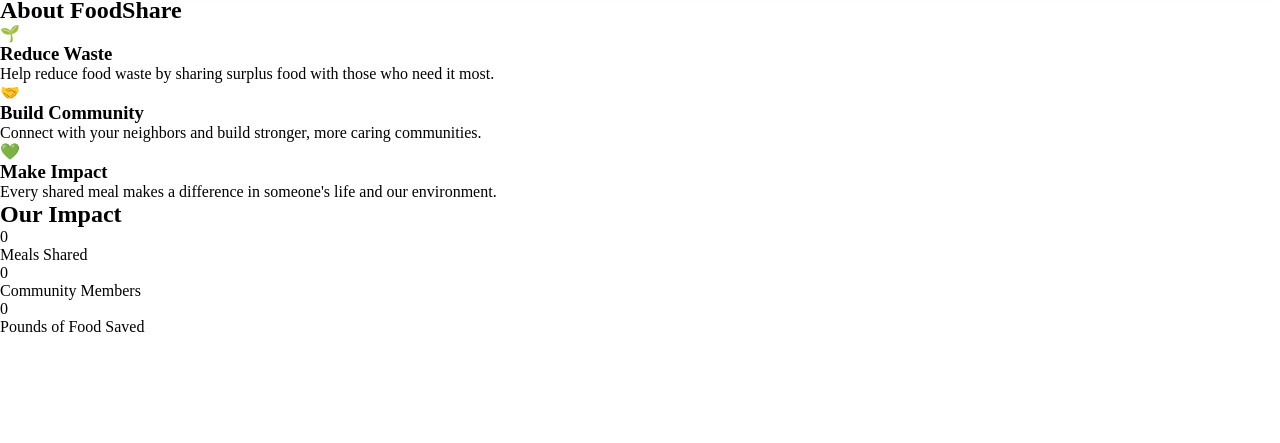
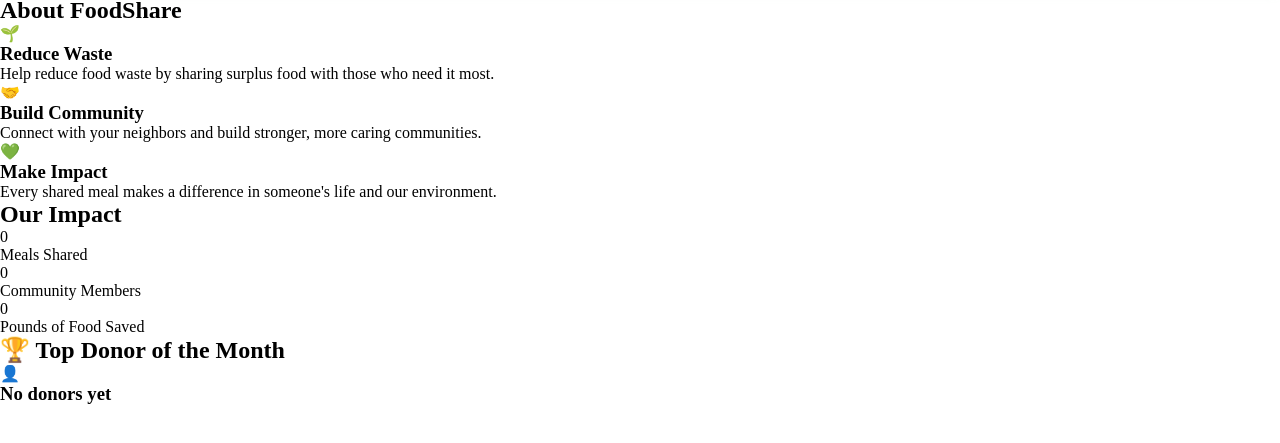
Before and after one commit to schizophrenicman/Food-Waste-Management, a plain HTML site: page index.html in a window 1280 px wide. Shown: the part 85-528 px from the top of the page. Drawn offline with Linux system fonts and the light colour scheme.

Commit message:
adding top donar

```diff
--- a/index.html
+++ b/index.html
@@ -116,4 +116,17 @@
           </div>
         </div>
       </section>
+
+      <!-- Top Donor -->
+      <section id="top-donor" class="section">
+        <div class="container">
+          <h2>🏆 Top Donor of the Month</h2>
+          <div id="top-donor-card" class="top-donor-card">
+            <div class="donor-avatar">👤</div>
+            <div class="donor-info">
+              <h3 id="top-donor-name">No donors yet</h3>
+            </div>
+          </div>
+        </div>
+      </section>
           </body>
```
